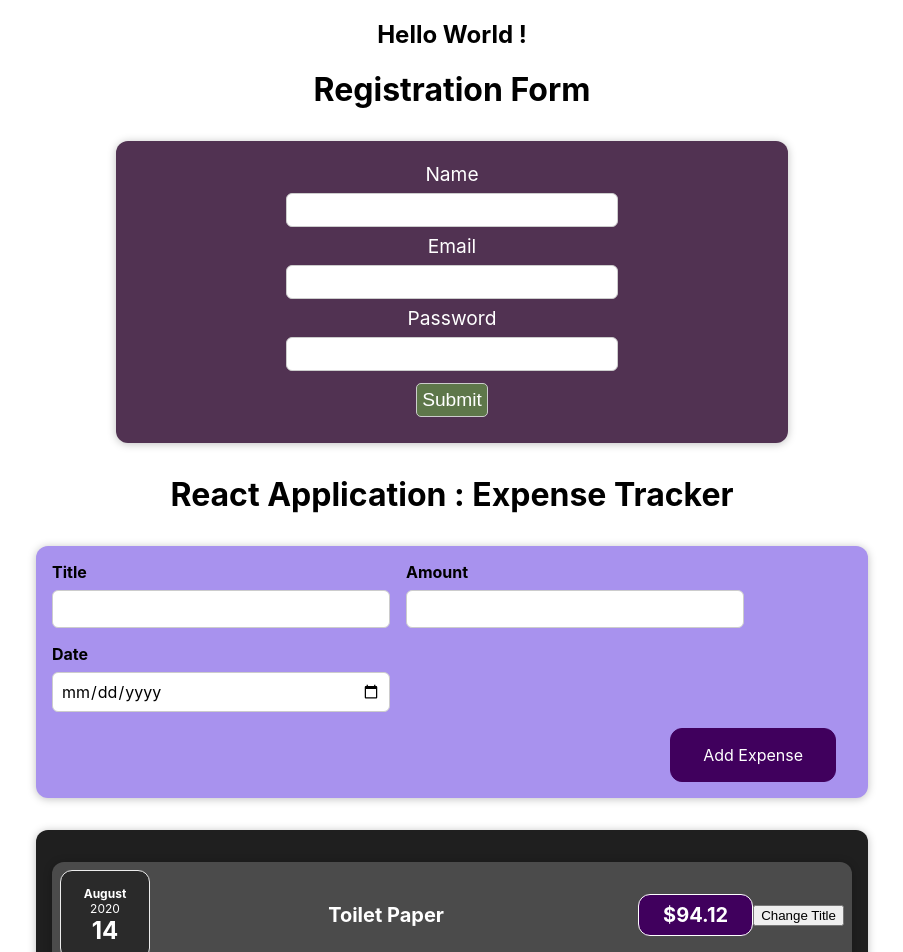
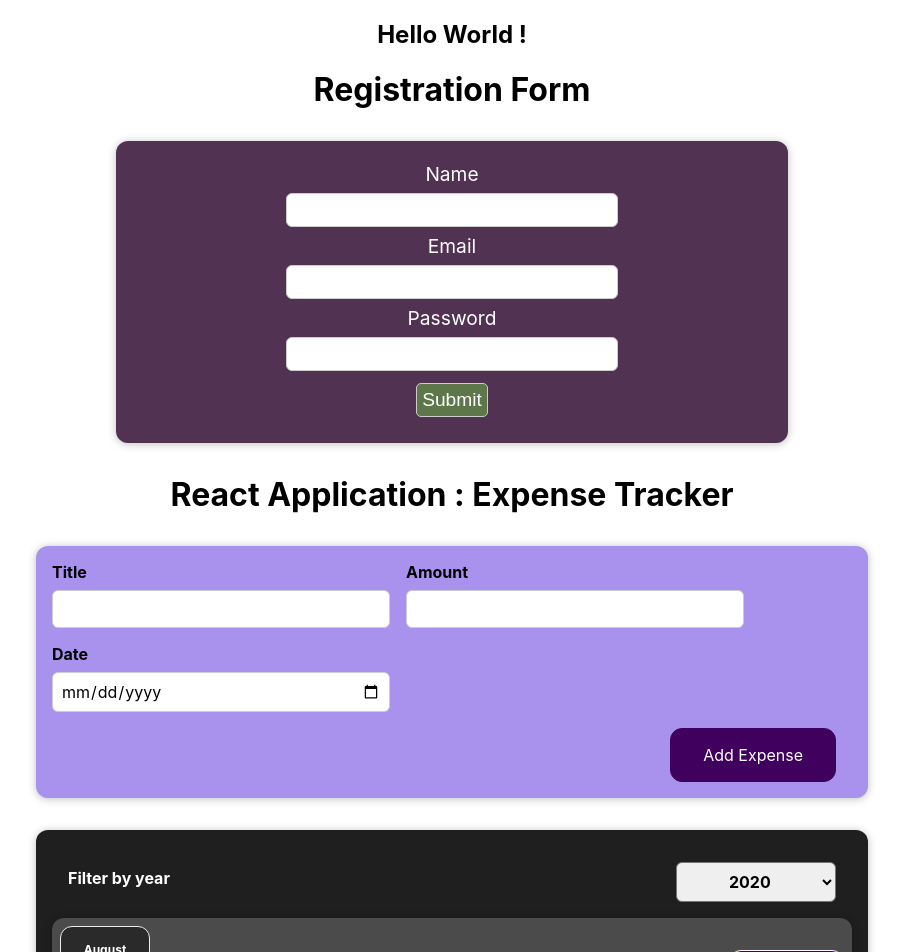
Before and after one commit to PanktiPatel99/First_React_app, a React (Create React App) app: page / in a window 1280 px wide. Shown: the top 952 px of the page, without its empty margins (188-1091 px from the left). Built offline with nearby package versions, Linux system fonts and the light colour scheme.

Commit message:
add filter component for Expenses

```diff
--- a/src/components/Expenses/ExpenseItem.js
+++ b/src/components/Expenses/ExpenseItem.js
@@ -1,26 +1,17 @@
-import React, { useState } from "react";
+import React from "react";
 
 import ExpenseDate from "./ExpenseDate";
 import Card from "../UI/Card";
 import "./ExpenseItem.css";
 
 const ExpenseItem = (props) => {
-  const [title, setTitle] = useState(props.title);
-
-  const clickHandler = () => {
-    setTitle("Updated!");
-    console.log("ExpenseItem evaluated by React");
-    console.log(title);
-  };
-
   return (
     <Card className="expense-item">
       <ExpenseDate date={props.date} />
       <div className="expense-item__description">
-        <h2>{title}</h2>
+        <h2>{props.title}</h2>
         <div className="expense-item__price">${props.amount}</div>
       </div>
-      <button onClick={clickHandler}>Change Title</button>
     </Card>
   );
 };
--- a/src/components/Expenses/Expenses.js
+++ b/src/components/Expenses/Expenses.js
@@ -1,12 +1,24 @@
-import React from "react";
+import React, { useState } from "react";
 
 import ExpenseItem from "./ExpenseItem";
 import Card from "../UI/Card";
+import ExpensesFilter from "./ExpensesFilter";
 import "./Expenses.css";
 
 const Expenses = (props) => {
+  const [filteredYear, setFilteredYear] = useState("2020");
+
+  const filterChangeHandler = (selectedYear) => {
+    setFilteredYear(selectedYear);
+  };
+
   return (
+    <div>
       <Card className="expenses">
+        <ExpensesFilter
+          selected={filteredYear}
+          onChangeFilter={filterChangeHandler}
+        />
         <ExpenseItem
           title={props.items[0].title}
           amount={props.items[0].amount}
@@ -28,6 +40,7 @@
           date={props.items[3].date}
         />
       </Card>
+    </div>
   );
 };
 
--- /dev/null
+++ b/src/components/Expenses/ExpensesFilter.css
@@ -0,0 +1,24 @@
+.expenses-filter {
+  color: white;
+  padding: 0 1rem;
+}
+
+.expenses-filter__control {
+  display: flex;
+  width: 100%;
+  align-items: center;
+  justify-content: space-between;
+  margin: 1rem 0;
+}
+
+.expenses-filter label {
+  font-weight: bold;
+  margin-bottom: 0.5rem;
+}
+
+.expenses-filter select {
+  font: inherit;
+  padding: 0.5rem 3rem;
+  font-weight: bold;
+  border-radius: 6px;
+}
--- /dev/null
+++ b/src/components/Expenses/ExpensesFilter.js
@@ -0,0 +1,25 @@
+import React from "react";
+
+import "./ExpensesFilter.css";
+
+const ExpensesFilter = (props) => {
+  const dropdownChangeHandler = (event) => {
+    props.onChangeFilter(event.target.value);
+  };
+
+  return (
+    <div className="expenses-filter">
+      <div className="expenses-filter__control">
+        <label>Filter by year</label>
+        <select value={props.selected} onChange={dropdownChangeHandler}>
+          <option value="2022">2022</option>
+          <option value="2021">2021</option>
+          <option value="2020">2020</option>
+          <option value="2019">2019</option>
+        </select>
+      </div>
+    </div>
+  );
+};
+
+export default ExpensesFilter;
```
Lines whose indentation alone changed are shown as unchanged.
